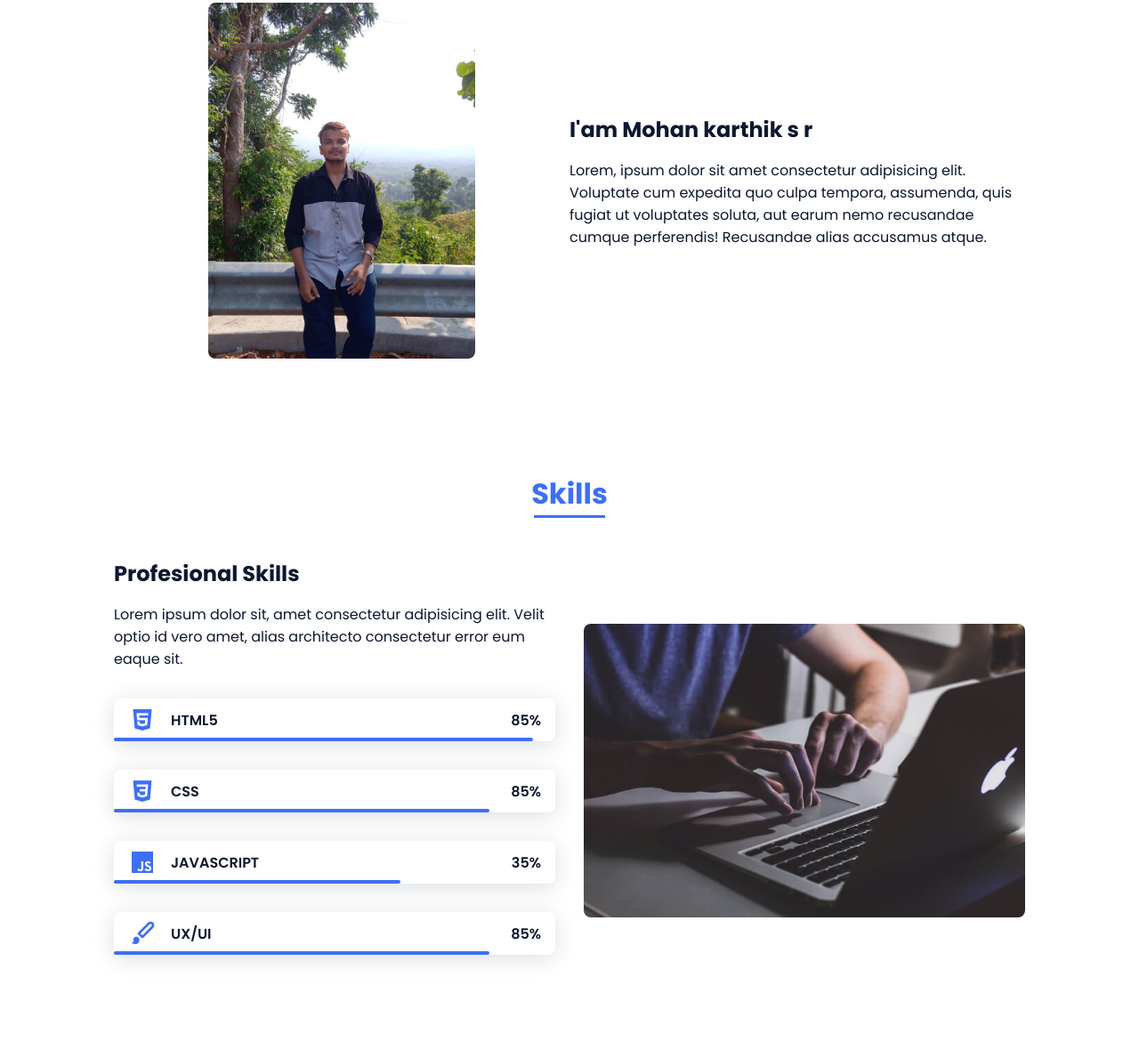
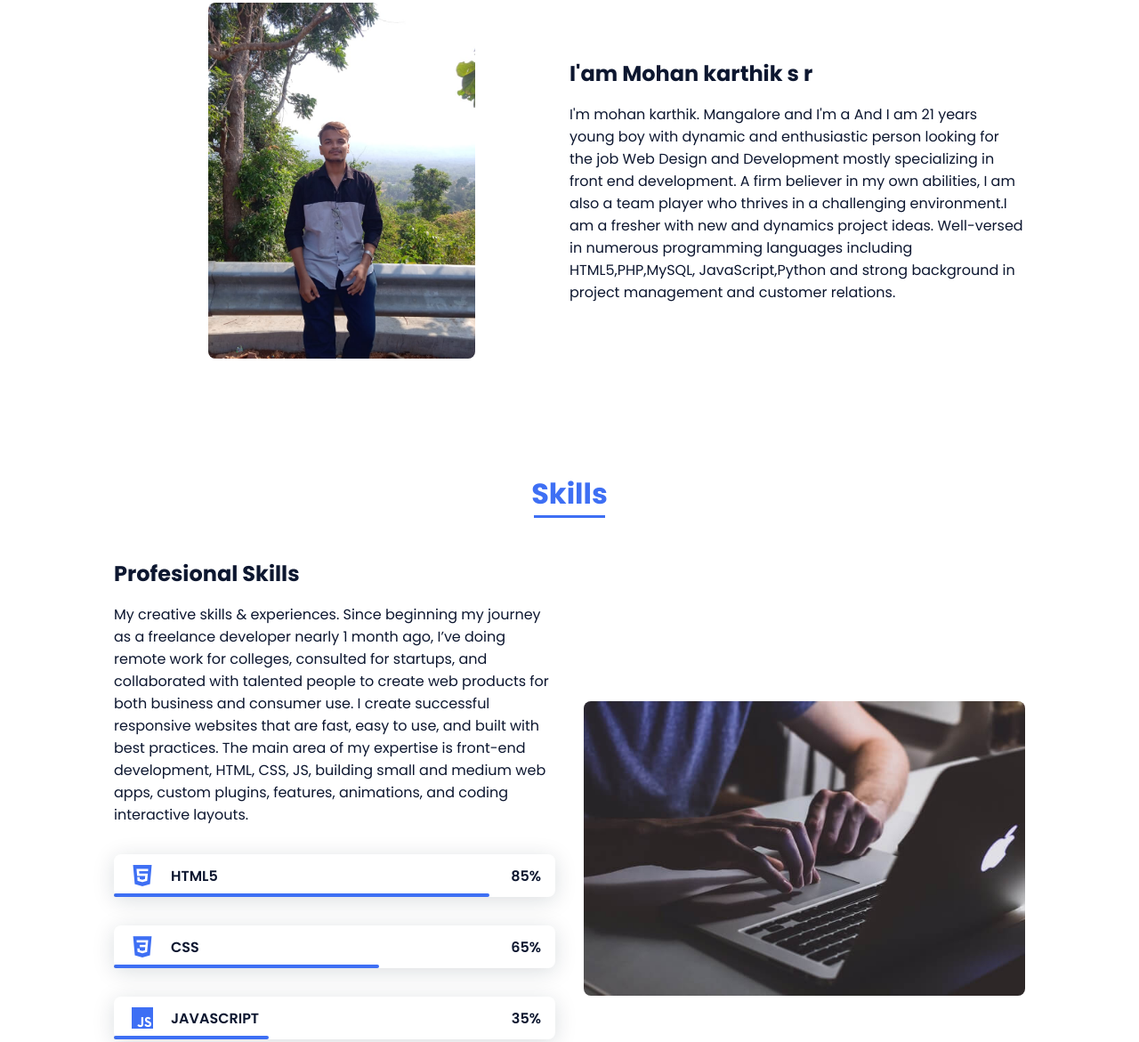
Before and after one commit to mohankarthik5703/mohankk, a plain HTML site: page index.html in a window 1280 px wide. Shown: the part 896-2067 px from the top of the page at 89% size. Drawn offline with nearby package versions, Linux system fonts and the light colour scheme; files whose address does not match are found by name.

Commit message:
first commit

```diff
--- a/assets/style/profile.css
+++ b/assets/style/profile.css
@@ -291,13 +291,13 @@ img {
   z-index: var(--z-back);
 }
 .skills__html {
-  width: 95%;
+  width: 85%;
 }
 .skills__css {
-  width: 85%;
+  width: 60%;
 }
 .skills__js {
-  width: 65%;
+  width: 35%;
 }
 .skills__ux {
   width: 85%;
--- a/index.html
+++ b/index.html
@@ -74,7 +74,8 @@
 
                     <div>
                         <h2 class="about__subtitle">I'am Mohan karthik s r</h2>
-                        <p class="about__text">Lorem, ipsum dolor sit amet consectetur adipisicing elit. Voluptate cum expedita quo culpa tempora, assumenda, quis fugiat ut voluptates soluta, aut earum nemo recusandae cumque perferendis! Recusandae alias accusamus atque.</p>
+                        <p class="about__text">I'm mohan karthik. Mangalore and I'm a
+                            And I am 21 years young boy with dynamic and enthusiastic person looking for the job Web Design and Development mostly specializing in front end development. A firm believer in my own abilities, I am also a team player who thrives in a challenging environment.I am a fresher with new and dynamics project ideas. Well-versed in numerous programming languages including HTML5,PHP,MySQL, JavaScript,Python and strong background in project management and customer relations.</p>
                     </div>
                 </div>
             </section>
@@ -86,7 +87,10 @@
                 <div class="skills__container bd-grid">
                     <div>
                         <h2 class="skills__subtitle">Profesional Skills</h2>
-                        <p class="skills__text">Lorem ipsum dolor sit, amet consectetur adipisicing elit. Velit optio id vero amet, alias architecto consectetur error eum eaque sit.</p>
+                        <p class="skills__text">My creative skills & experiences.
+                            Since beginning my journey as a freelance developer nearly 1 month ago, I’ve doing remote work for colleges, consulted for startups, and collaborated with talented people to create web products for both business and consumer use.
+
+                            I create successful responsive websites that are fast, easy to use, and built with best practices. The main area of my expertise is front-end development, HTML, CSS, JS, building small and medium web apps, custom plugins, features, animations, and coding interactive layouts.</p>
                         <div class="skills__data">
                             <div class="skills__names">
                                 <i class='bx bxl-html5 skills__icon'></i>
@@ -108,7 +112,7 @@
 
                             </div>
                             <div>
-                                <span class="skills__percentage">85%</span>
+                                <span class="skills__percentage">65%</span>
                             </div>
                         </div>
                         <div class="skills__data">
```
Also changed, not shown: 1 other file.
